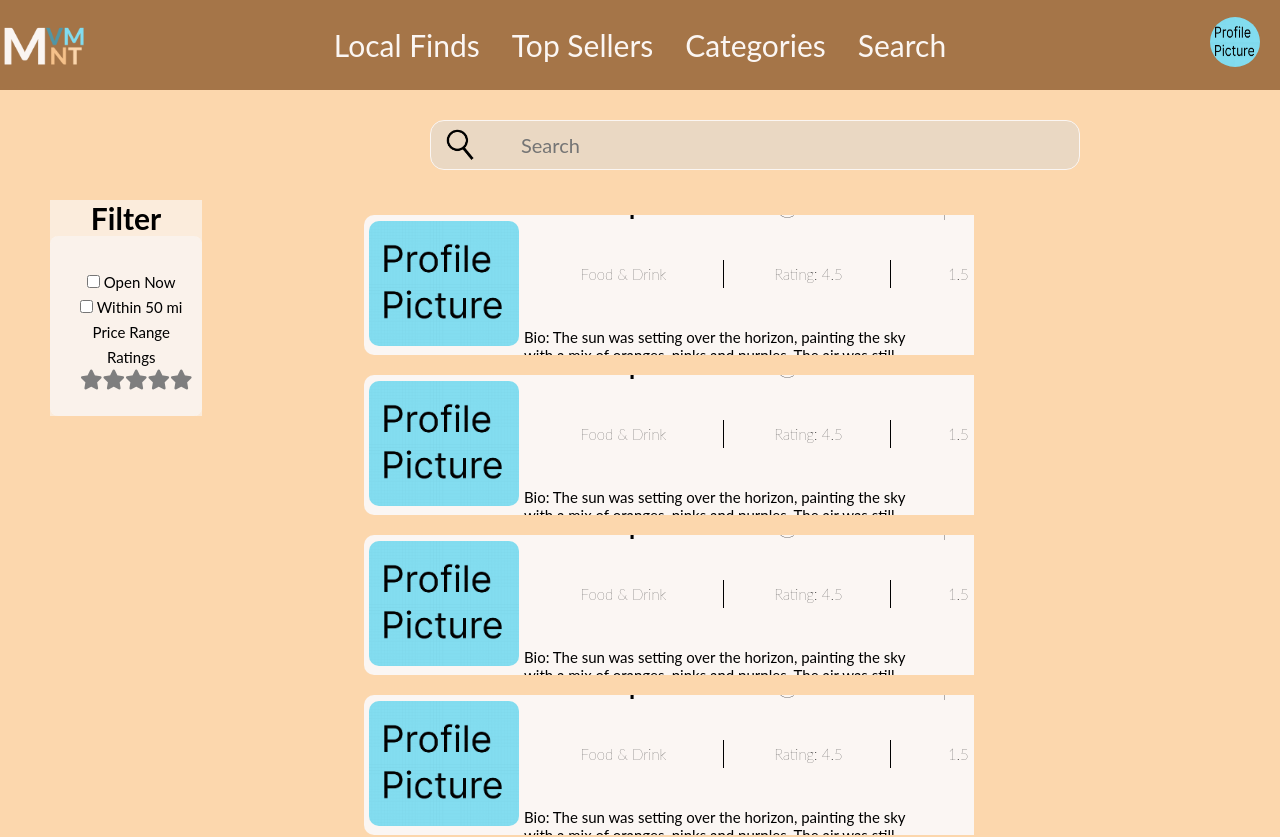
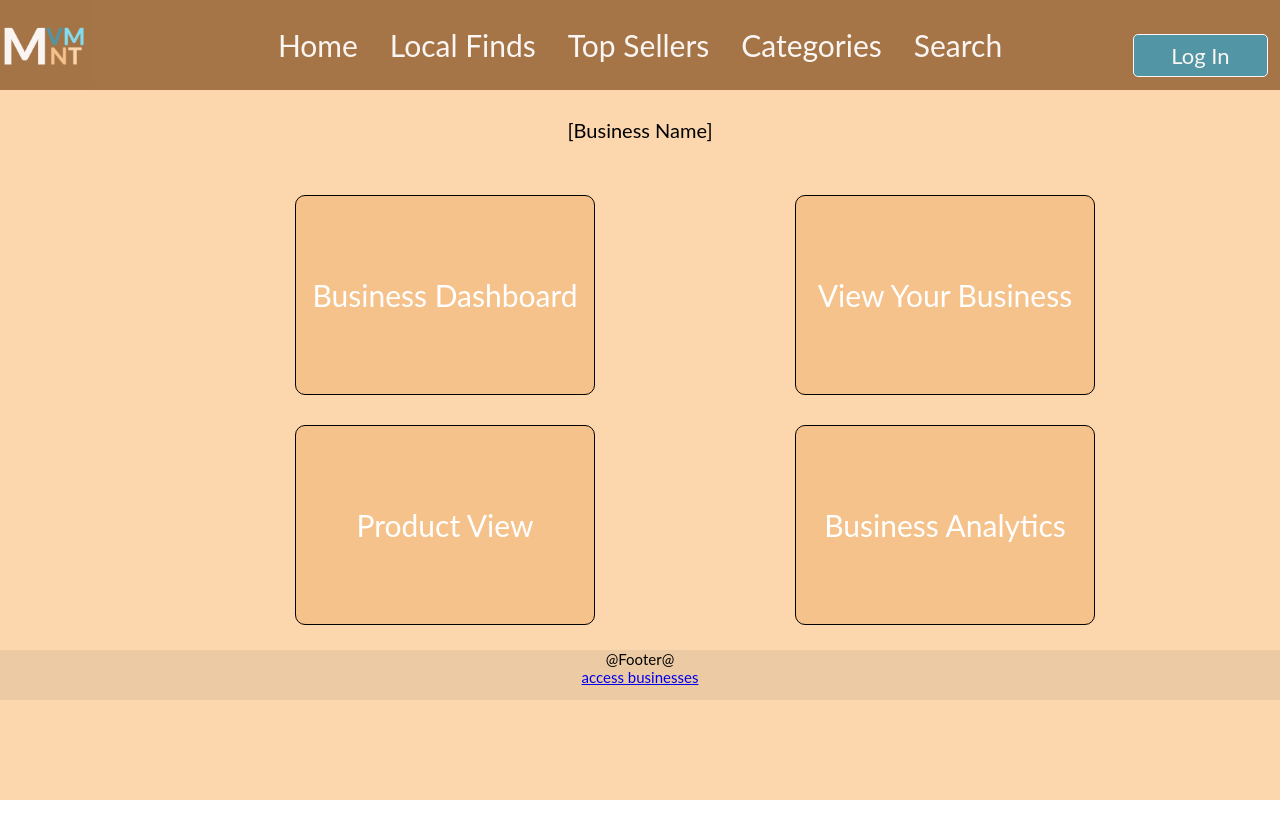
Before and after one commit to FantasticFiveHU23/MVMNT, a React (Create React App) app: page /Businesspage in a window 1280 px wide. Shown: the top 837 px of the page. After the commit the page ends 800 px from the top, so only its background shows below. Built offline with nearby package versions, Linux system fonts and the light colour scheme.

Commit message:
updatebusinessuser

```diff
--- a/package.json
+++ b/package.json
@@ -8,7 +8,7 @@
     "@testing-library/user-event": "^13.5.0",
     "react": "^18.2.0",
     "react-dom": "^18.2.0",
-    "react-router-dom": "^6.8.0",
+    "react-router-dom": "^6.8.1",
     "react-scripts": "^5.0.1",
     "web-vitals": "^2.1.4"
   },
--- /dev/null
+++ b/src/components/Dashboardbutton.js
@@ -0,0 +1,23 @@
+import React from "react";
+import "../styles/Dashboardbutton.css"
+const Dashboard = () => {
+
+    return (
+
+
+        <><div id="container">
+
+            <button>Business Dashboard</button>
+            <button>View Your Business</button>
+
+
+                <button>Product View</button>
+                <button>Business Analytics</button>
+
+
+            </div>
+            </>
+
+    );
+};
+export default Dashboard;
--- a/src/components/Footer.js
+++ b/src/components/Footer.js
@@ -3,8 +3,10 @@ import '../styles/Footer.css';
 
 const Footer = () => {
   return (
+
     <footer className="footer">
       <p>@Footer@</p>
+      <a href='/Businesspage'>access businesses</a>
     </footer>
   );
 };
--- a/src/components/Header.js
+++ b/src/components/Header.js
@@ -9,6 +9,7 @@ const Header = (props) => {
         // Create list of header options. (Logo will be a link to go to HomePage)
         <nav>
             <img href="/home-page" className="logo-img" src={logo} alt="logo" />
+            <a href='/'>Home</a>
             <a href="/local-finds">Local Finds</a>
             <a href="/top-sellers">Top Sellers</a>
             <a href="/categories">Categories</a>
--- a/src/pages/App.js
+++ b/src/pages/App.js
@@ -1,13 +1,22 @@
 import '../styles/App.css';
 import React, { useState } from 'react';
 import HomePage from './HomePage';
-
+import Businesspage from './Businesspage';
+import {BrowserRouter as Router, Route,Routes} from 'react-router-dom'
+import Header from "../components/Header";
+import { Link } from 'react-router-dom';
 function App() {
   const [isLoggedIn, setIsLoggedIn] = useState(true);
 
   return (
     <div className="App">
-      <HomePage isLoggedIn={isLoggedIn} />
+      <Header />
+      <Router>
+      <Routes>
+      <Route path="/" element={<HomePage isLoggedIn={isLoggedIn} />} />
+      <Route path = "/Businesspage" element={<Businesspage/>}/>
+      </Routes>
+      </Router>
     </div>
   );
 }
--- /dev/null
+++ b/src/pages/Businesspage.js
@@ -0,0 +1,28 @@
+import React from "react";
+import Header from "../components/Header";
+import SearchBar from "../components/SearchBar";
+import Dashboard from "../components/Dashboardbutton";
+import Footer from "../components/Footer";
+import businesses from "../components/BusinessInfoEx";
+import '../styles/BusinessPage.css'
+
+
+class Businesspage extends React.Component {
+  render() {
+    return (
+      <div>
+        <div className="page-content">
+         <h2>[Business Name]</h2>
+
+
+
+
+          <Dashboard/>
+
+        </div>
+        <Footer/>
+      </div>
+    );
+  }
+}
+export default Businesspage;
--- a/src/pages/HomePage.js
+++ b/src/pages/HomePage.js
@@ -12,7 +12,7 @@ class HomePage extends React.Component {
     return (
       <div>
         <div className="page-content">
-          <Header isLoggedIn={this.props.isLoggedIn} />
+
           <SearchBar />
           <FilterHeader/>
           <Checkboxes/>
--- /dev/null
+++ b/src/styles/BusinessPage.css
@@ -0,0 +1,23 @@
+.page-content {
+    text-align: center;
+    background-color: #FCD7AD;
+    min-height: 50vh;
+    min-width: 100vw;
+  }
+  *{
+    margin: 0;
+    padding:0;
+  }
+  h2{
+
+    font-family: 'Lato';
+    font-style: normal;
+    font-weight: 400;
+    font-size: 20px;
+    text-align: center;
+    display:flex;
+    justify-content: center;
+    align-items: center;
+    height: 10vh;
+
+  }
--- /dev/null
+++ b/src/styles/Dashboardbutton.css
@@ -0,0 +1,51 @@
+
+button {
+    font-family: 'Lato';
+    font-style: normal;
+    font-weight: 400;
+    font-size: 30px;
+    color: white;
+
+
+    margin-right:10px;
+    margin: 5px;
+    border: 1px solid black;
+    border-radius:10px;
+    width: 300px;
+    height: 200px;
+    background-color: #F6C28B;
+
+
+}
+#container {
+    margin: 20px auto;
+    display:grid;
+    grid-template-columns: 200px 200px;
+    grid-row: auto auto;
+    column-gap: 300px;
+    justify-content: center;
+
+    grid-row-gap: 20px;
+
+
+}
+
+
+
+
+
+
+h1{
+        justify-content: center;
+
+}
+#container-2{
+    display:flex;
+    justify-content: center;
+    align-items: right;
+    align-items: center;
+    flex-direction: column;
+
+
+
+}
```
Also changed, not shown: src/components/product_view.js (added), 1 other file (tests, documents, lock files or other folders).
